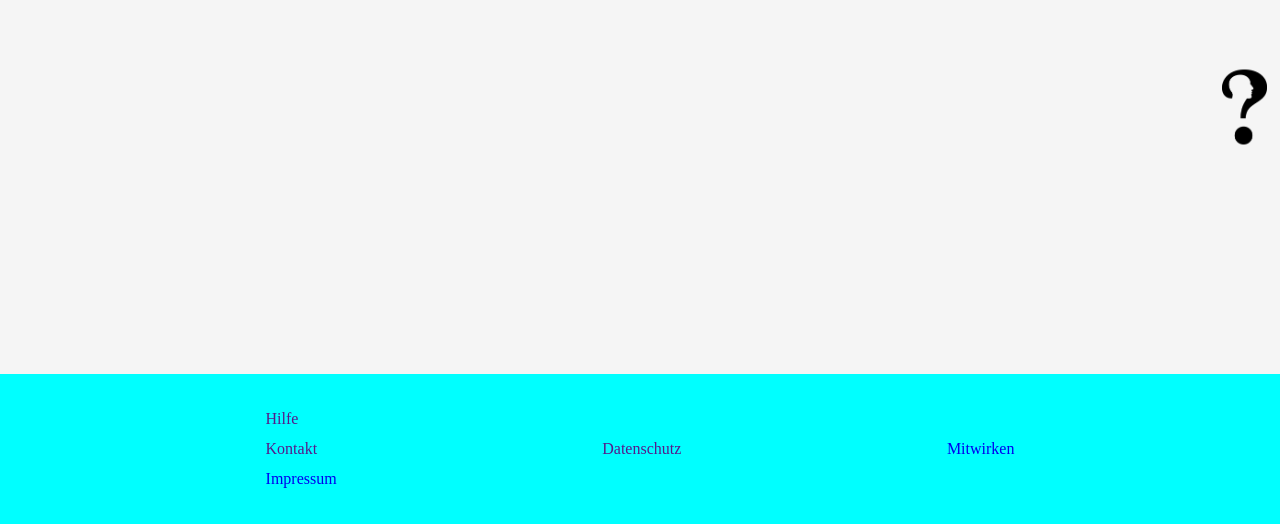
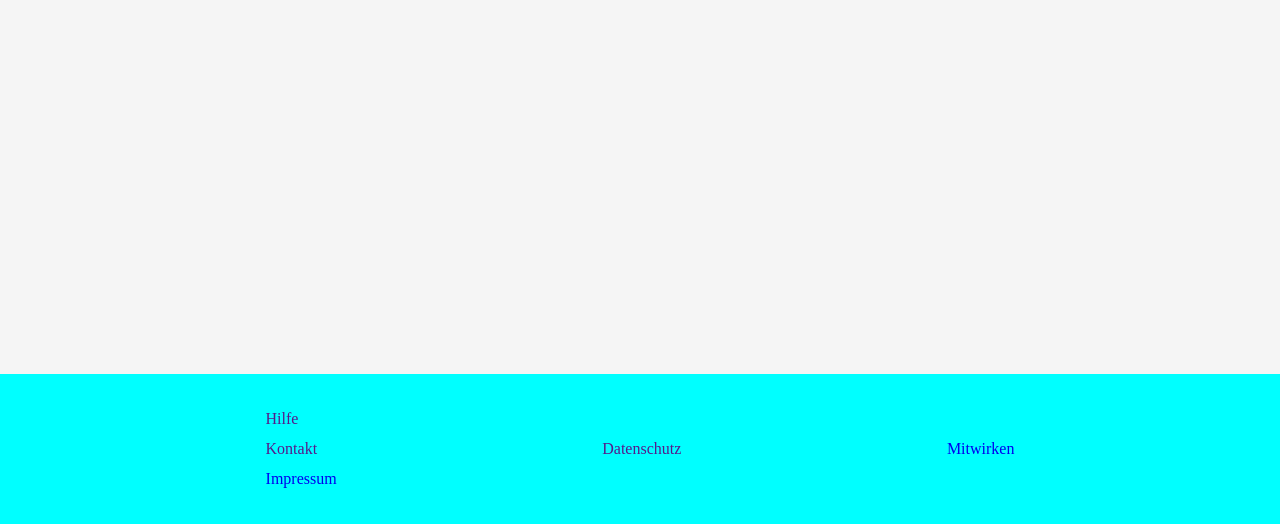
Before and after one commit to Mocretrav/WebHub, a plain HTML site: page Mitwirken.html in a window 1280 px wide. Shown: the part 291-815 px from the top of the page. Drawn offline with Linux system fonts and the light colour scheme.

Commit message:
Update Mitwirken.html

```diff
--- a/Mitwirken.html
+++ b/Mitwirken.html
@@ -46,14 +46,7 @@
         <div class="FußnotenContainer">
           <a class="FußnoteLink" href="Mitwirken.html">Mitwirken</a>
         </div>
-
       </footer>
-    </div>
-
-
-
-    <div class="LockedUI">
-      <img class="QuestionMarkPicture" src="Bilder/cranium-2028555_1280.png" alt="?">
     </div>
   </body>
 </html>
```
